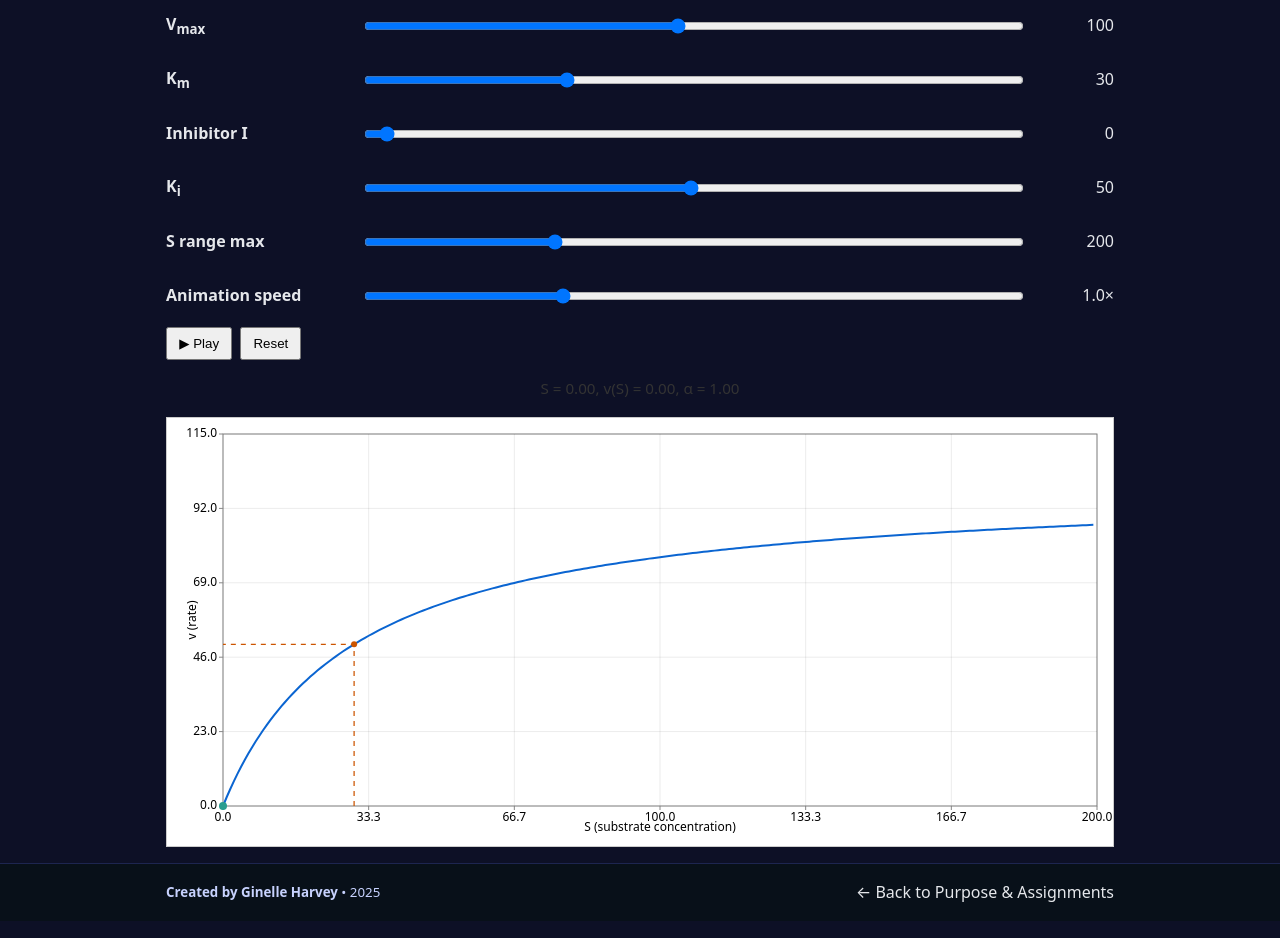
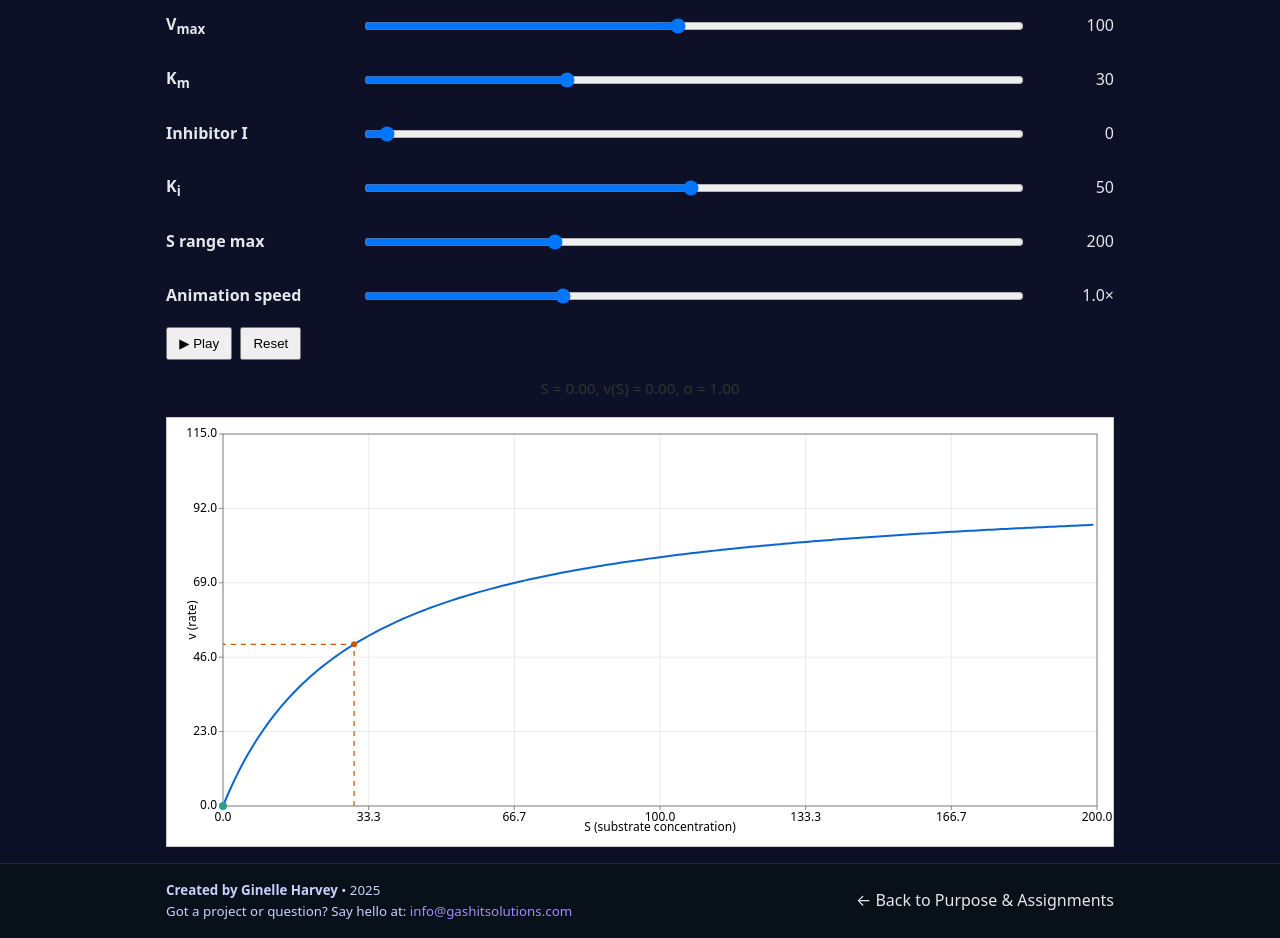
Before and after one commit to GinelleHarvey/gashitsolutions, a plain HTML site: page A4-mm-plotting-calculator.html in a window 1280 px wide. Shown: the part 377-1315 px from the top of the page. Drawn offline with Linux system fonts and the light colour scheme.

Commit message:
Update A4-mm-plotting-calculator.html

```diff
--- a/A4-mm-plotting-calculator.html
+++ b/A4-mm-plotting-calculator.html
@@ -117,7 +117,12 @@
   <!-- Footer -->
   <footer class="site-footer">
     <div class="wrap footer__grid">
-      <small><strong>Created by Ginelle Harvey</strong> • <span id="year"></span></small>
+  <small>
+  <strong>Created by Ginelle Harvey</strong> • <span class="js-year"></span><br>
+  Got a project or question? Say hello at:
+  <a href="mailto:info@gashitsolutions.com">info@gashitsolutions.com</a>
+</small>
+
       <nav class="footer-nav" aria-label="Footer">
         <a href="purpose.html">← Back to Purpose &amp; Assignments</a>
       </nav>
```
